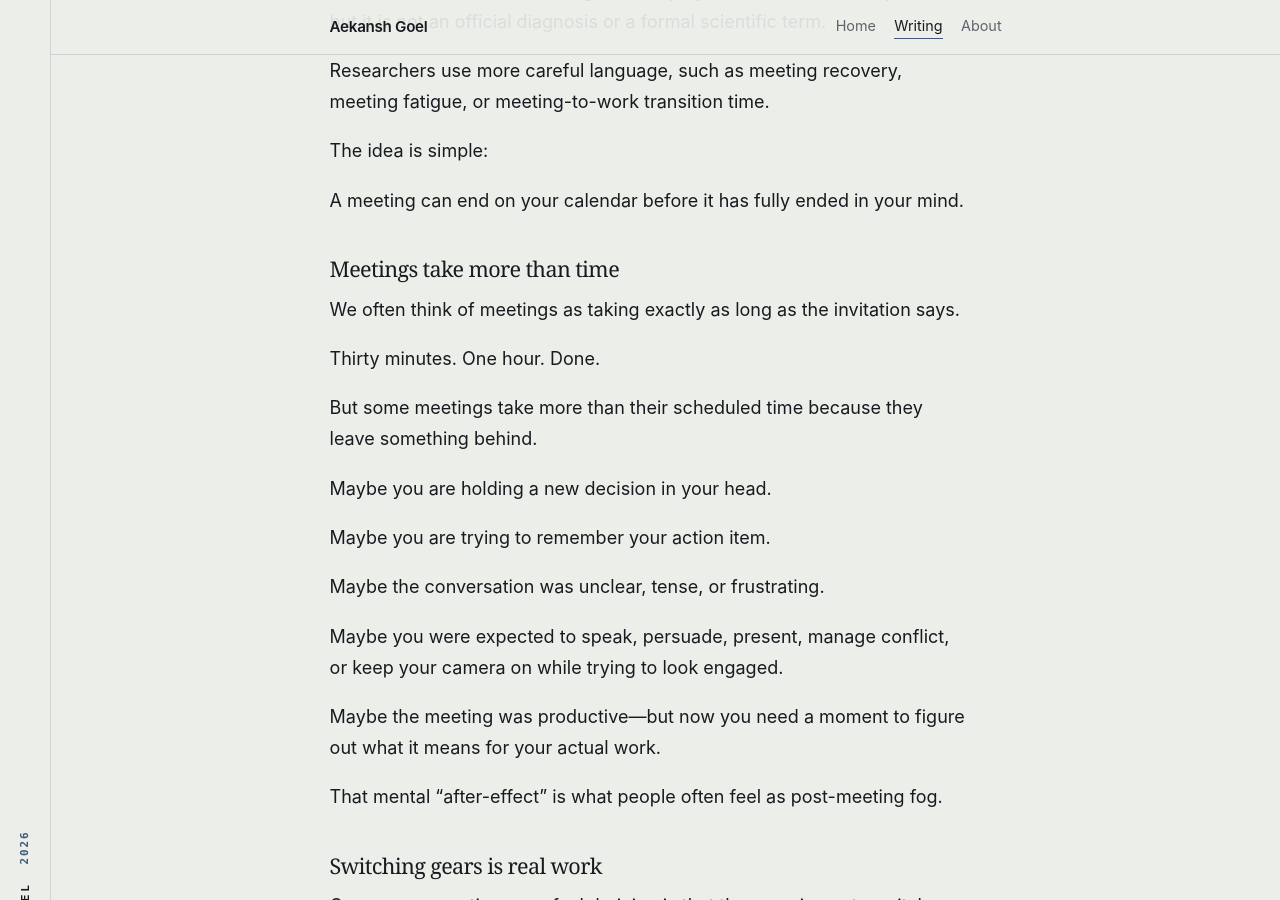
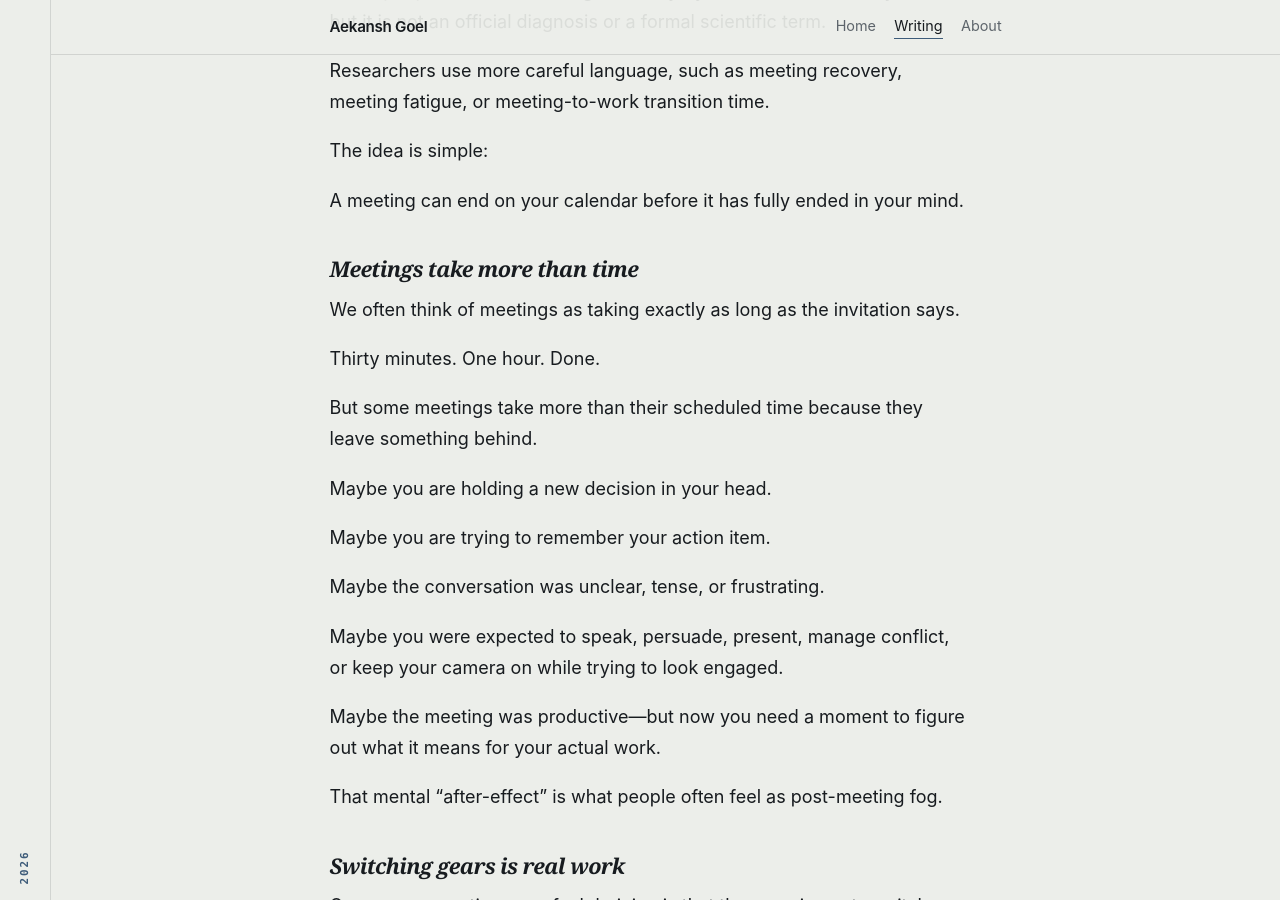
Before and after one commit to aekanshgoel/aekanshgoel.github.io, a Jekyll site: the page built from _posts/2026-09-16-few-minutes-after-a-meeting.md, in a window 1280 px wide and 900 px high, scrolled down 839 px. Built offline with Jekyll 4.4.1, drawn with Linux system fonts in a browser that asks for light colours.

Commit message:
Emphasize meeting article headings and close

```diff
--- a/_posts/2026-09-16-few-minutes-after-a-meeting.md
+++ b/_posts/2026-09-16-few-minutes-after-a-meeting.md
@@ -30,7 +30,7 @@ The idea is simple:
 
 A meeting can end on your calendar before it has fully ended in your mind.
 
-## Meetings take more than time
+<h2 style="font-weight: 700; font-style: italic;">Meetings take more than time</h2>
 
 We often think of meetings as taking exactly as long as the invitation says.
 
@@ -50,7 +50,7 @@ Maybe the meeting was productive—but now you need a moment to figure out what
 
 That mental “after-effect” is what people often feel as post-meeting fog.
 
-## Switching gears is real work
+<h2 style="font-weight: 700; font-style: italic;">Switching gears is real work</h2>
 
 One reason meetings can feel draining is that they require us to switch contexts.
 
@@ -68,7 +68,7 @@ It means your mind may need a moment to change gears.
 
 Think of it like driving. You can turn quickly, but a sharp turn still requires attention.
 
-## Not every meeting feels the same
+<h2 style="font-weight: 700; font-style: italic;">Not every meeting feels the same</h2>
 
 We have all had meetings that gave us energy.
 
@@ -90,4 +90,4 @@ So the real question is not always, “How many meetings do we have?”
 
 Sometimes it is, “What kind of meetings are we having?”
 
-But the post-meeting fog often gets worse when there is no space between one meeting and the next. That is where back-to-back meetings become more than a calendar problem.
+<p style="font-family: Georgia, Palatino, serif; font-size: 1.42rem; font-weight: 700; font-style: italic; line-height: 1.45; letter-spacing: -.02em;">But the post-meeting fog often gets worse when there is no space between one meeting and the next. That is where back-to-back meetings become more than a calendar problem.</p>
```
